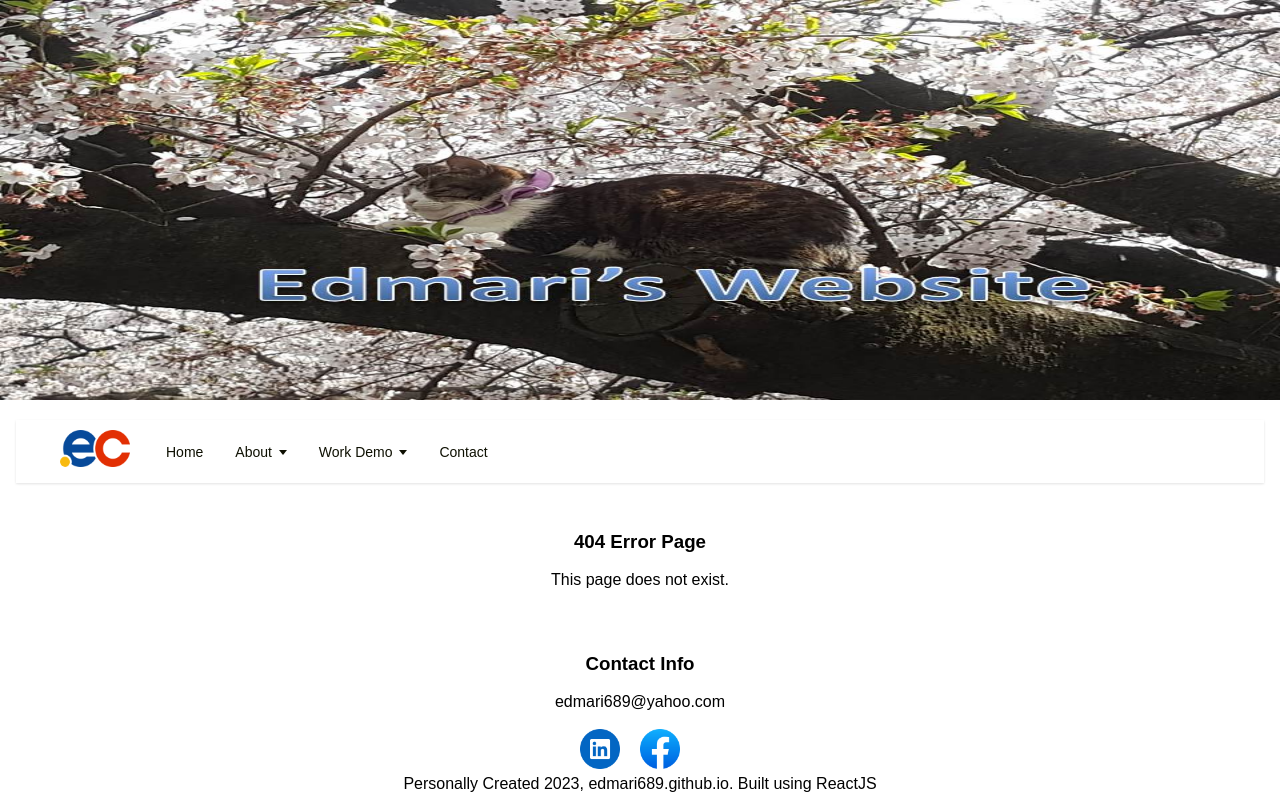
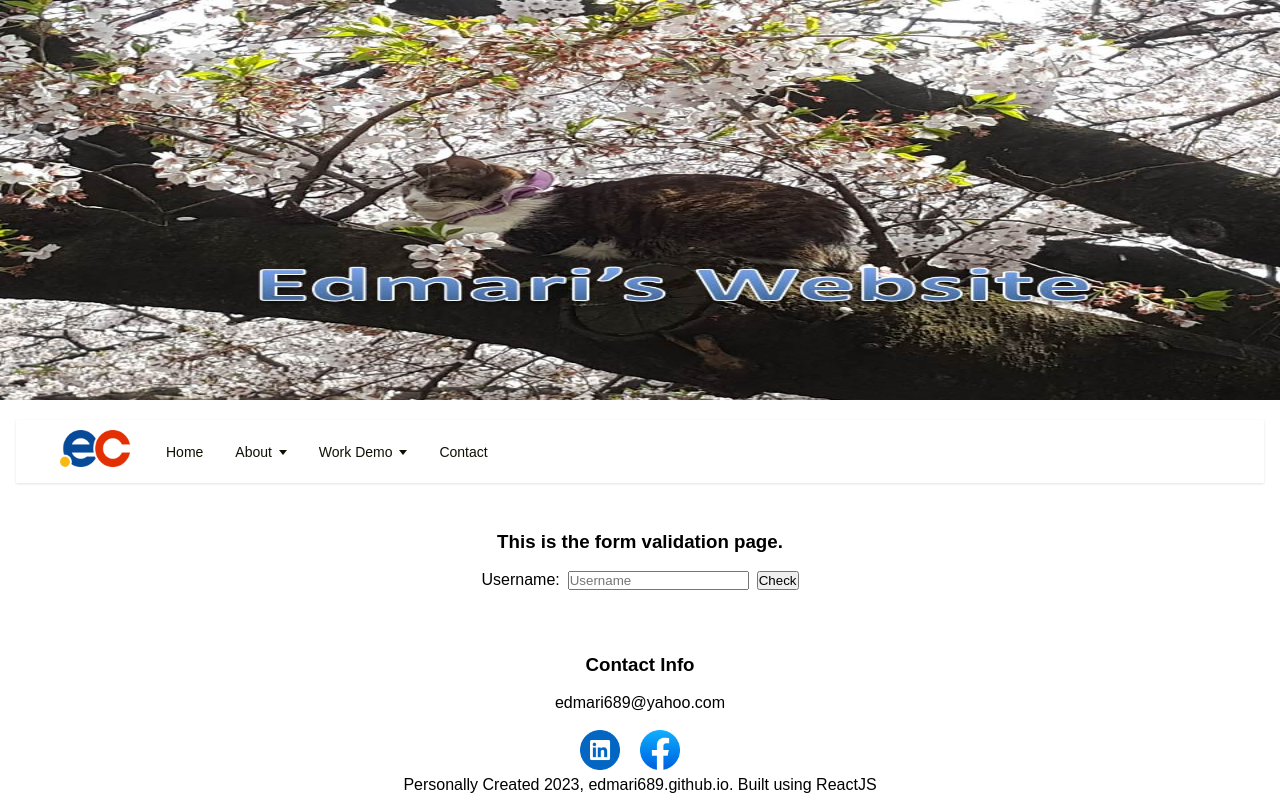
Before and after one commit to edmari689/edmaricallangan, a React (Create React App) app: page /formvalidate in a window 1280 px wide. Before the commit this address had no page. Built offline with nearby package versions, Linux system fonts and the light colour scheme.

Commit message:
Version 1.2.1 Added mini component for form validation check

```diff
--- a/src/App.js
+++ b/src/App.js
@@ -11,6 +11,7 @@ import AboutSite from './pages/AboutSite';
 import TeachingDemo from './pages/TeachingDemo';
 import SoundPage from './pages/SoundPage';
 
+import FormValidate from './pages/FormValidate';
 import { Route, Routes } from "react-router-dom";
 //from Switch to Routes ok
 
@@ -28,6 +29,7 @@ function App() {
             <Route path='/aboutsite' element={<AboutSite />} />
             <Route path='/teachingdemo' element={<TeachingDemo />} />
             <Route path='/soundpage' element={<SoundPage />} />
+            <Route path='/formvalidate' element={<FormValidate />} />
             <Route path="*" element={<Page404 />} />
           </Route>
         </Routes>
--- a/src/PageItems.js
+++ b/src/PageItems.js
@@ -32,6 +32,12 @@ export const pageItems = [
           {
             title: 'Web Works',
             url: 'web-works',
+            submenu: [
+              {
+                title: ' Basic Form Validation',
+                url: 'formvalidate',
+              }
+            ],
           },
           {
             title: 'Other Works',
--- a/src/looks/pageContent.css
+++ b/src/looks/pageContent.css
@@ -21,3 +21,10 @@
   }
 
 /* */
+
+.form-display1{
+  display: flex;
+  flex-direction: row;
+  justify-content: center;
+  gap: 0.5em;
+}
--- /dev/null
+++ b/src/pages/FormValidate.js
@@ -0,0 +1,41 @@
+import React from "react";
+import { useState } from 'react';
+
+export default function FormValidate () {
+    const [username, SetUsername] = useState('');
+    const [isValid, SetIsValid] = useState(true);
+
+    const handleUsernameChange = (e) => {
+        const input = e.target.value;
+        const isValidInput = /^[a-zA-Z0-9]+$/.test(input);
+        SetUsername(input);
+        SetIsValid(isValidInput);
+    }
+
+    const handleCheck = (e) => {
+        e.preventDefault();
+        if(isValid){
+            console.log("You have the correct username with: " + username);
+        }
+        else {
+            console.error("Invalid username. Please input only a-z, A-Z, and 0-9.");
+        }
+    };
+
+    return(
+        <>
+            <h3>This is the form validation page.</h3><br />
+            <form className="form-display1" onSubmit={handleCheck}>
+                <label>Username: </label>
+                <input
+                    type="text"
+                    value={username}
+                    placeholder="Username"
+                    onChange={handleUsernameChange}
+                    required
+                />
+                <button type="submit">Check</button>
+            </form>
+        </>
+    )
+}
```
